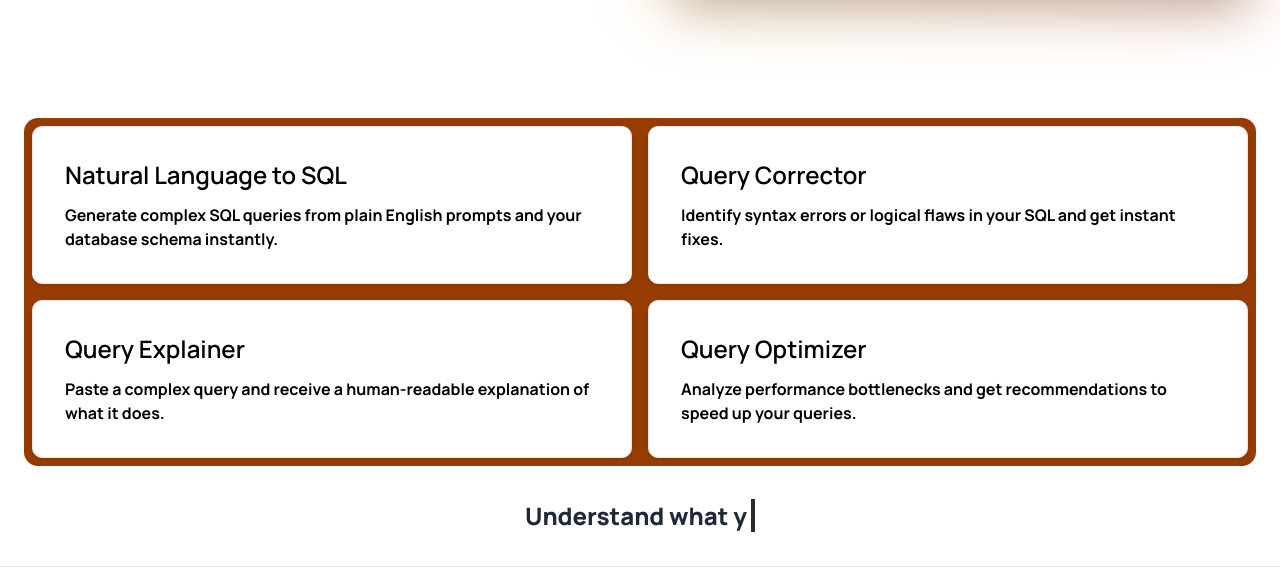
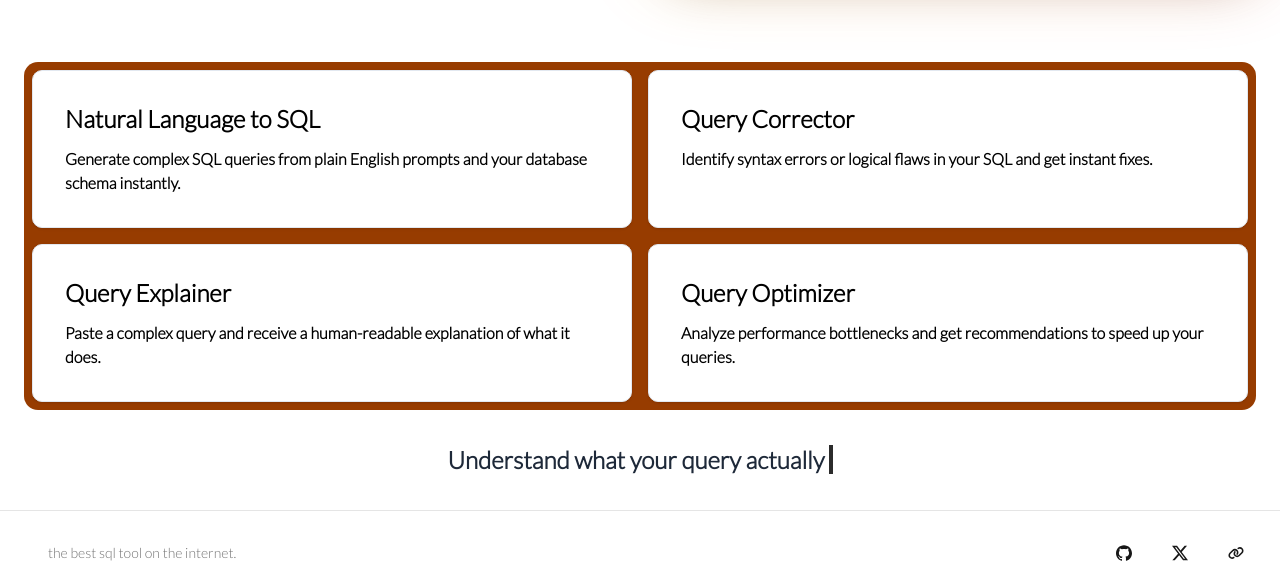
Before and after one commit to KrishCodesw/justanothergptwrapper, a Next.js app in the folder frontend/: page / in a window 1280 px wide. Shown: the part 495-1077 px from the top of the page. Built offline with nearby package versions, Linux system fonts and the light colour scheme; no server answers.

Commit message:
landing page changes

```diff
--- a/frontend/app/layout.tsx
+++ b/frontend/app/layout.tsx
@@ -1,5 +1,5 @@
 import type { Metadata } from "next";
-import { Geist, Geist_Mono, Manrope, Lato } from "next/font/google";
+import { Geist, Geist_Mono, Manrope, Lato, Inter } from "next/font/google";
 import "./globals.css";
 
 import { AuthInitializer } from "@/components/AuthInitializer";
@@ -24,6 +24,10 @@ const manrope = Manrope({
   variable: "--font-manrope",
   subsets: ["latin"],
 });
+const inter = Inter({
+  variable: "--font-inter",
+  subsets: ["latin"],
+});
 
 export const metadata: Metadata = {
   title: "GetSQL",
@@ -37,7 +41,7 @@ export default function RootLayout({
 }>) {
   return (
     <html lang="en">
-      <body className={`${manrope.className}  `}>
+      <body className={`${lato.className}  `}>
         <AuthInitializer />
         <div className="flex justify-center">{/* <Navbar /> */}</div>
         {children}
--- a/frontend/app/page.tsx
+++ b/frontend/app/page.tsx
@@ -69,8 +69,8 @@ const LandingPage = () => {
             <div
               key={index}
               className={`
-                group relative p-8 rounded-lg border transition-all duration-300
-                ${"bg-white border-slate-200 shadow-sm hover:shadow-md hover:border-slate-300"}
+                group relative p-8 rounded-lg  border transition-all duration-300 hover:shadow-xl hover:-translate-y-1  hover:border-black hover:scale-[1.01]
+                ${"bg-white border-slate-200 shadow-sm "}
               `}
             >
               <a href={tool.link}>
--- a/frontend/components/ui/AnimatedText.tsx
+++ b/frontend/components/ui/AnimatedText.tsx
@@ -30,7 +30,7 @@ export default function AutoTypingText() {
       () => {
         setSubIndex((prev) => prev + (reverse ? -1 : 1));
       },
-      reverse ? 20 : 65
+      reverse ? 40 : 40
     ); // Speed: erasing is usually faster than typing
 
     return () => clearTimeout(timeout);
```
